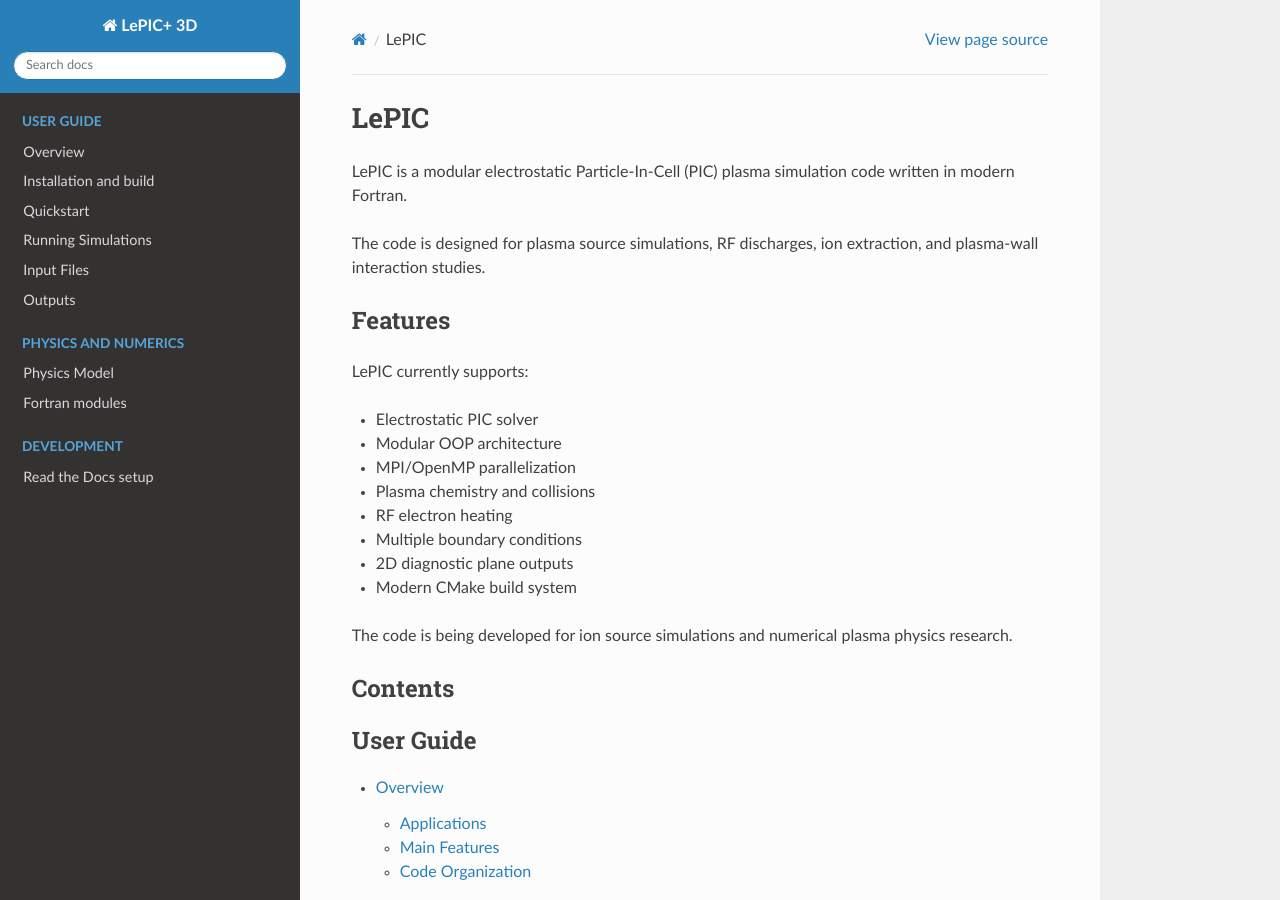
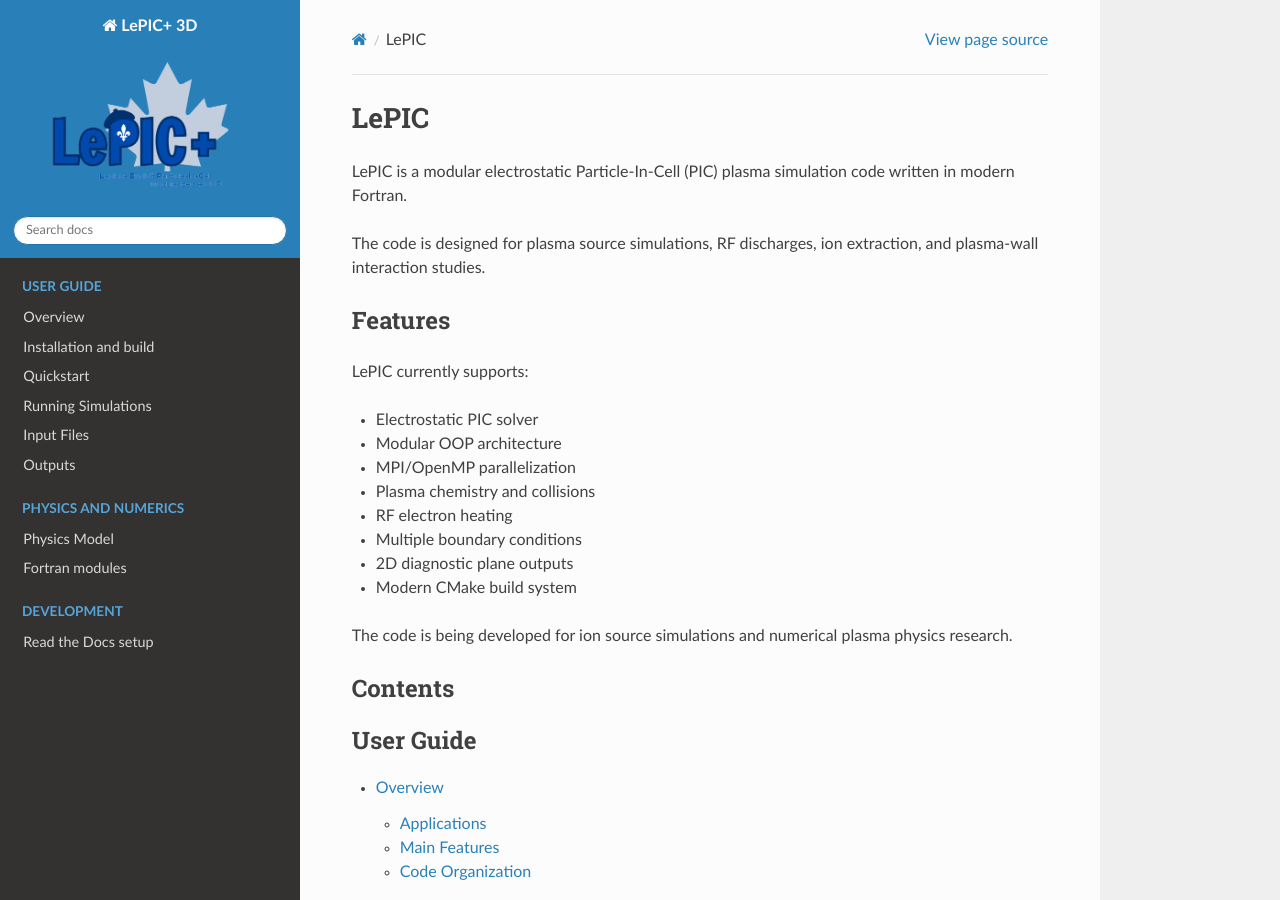
Before and after one commit to JDeguire-DPace/LePIC-I-_3D, a Sphinx documentation site: the page built from docs/index.rst, in a window 1280 px wide and 900 px high. Built offline with Sphinx 7.4.7 and the Read the Docs theme 3.1.0, drawn with Linux system fonts in a browser that asks for light colours.

Commit message:
Add documentation logo

```diff
--- a/docs/conf.py
+++ b/docs/conf.py
@@ -32,5 +32,5 @@ html_theme = "sphinx_rtd_theme"
 html_title = "LePIC+ 3D documentation"
 html_static_path = ["_static"]
 html_baseurl = os.environ.get("READTHEDOCS_CANONICAL_URL", "/")
-html_logo = "_static/logo.png"
+html_logo = "_static/LePIC+.png"
 html_static_path = ['_static']
```
